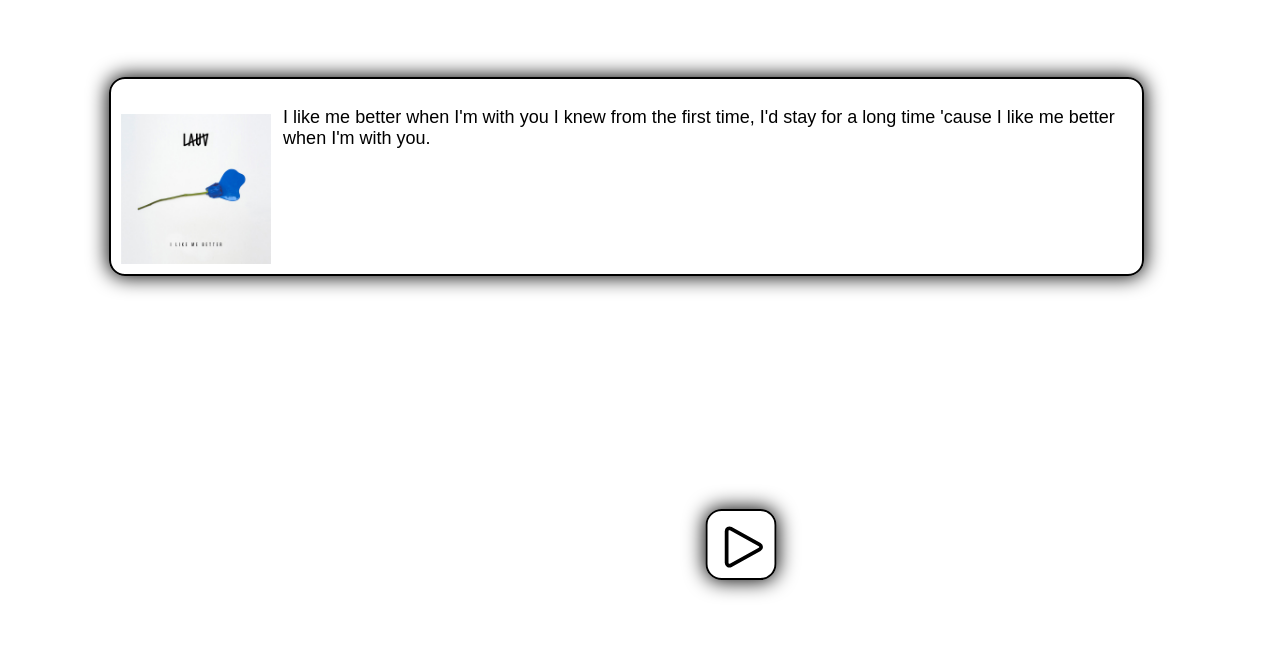
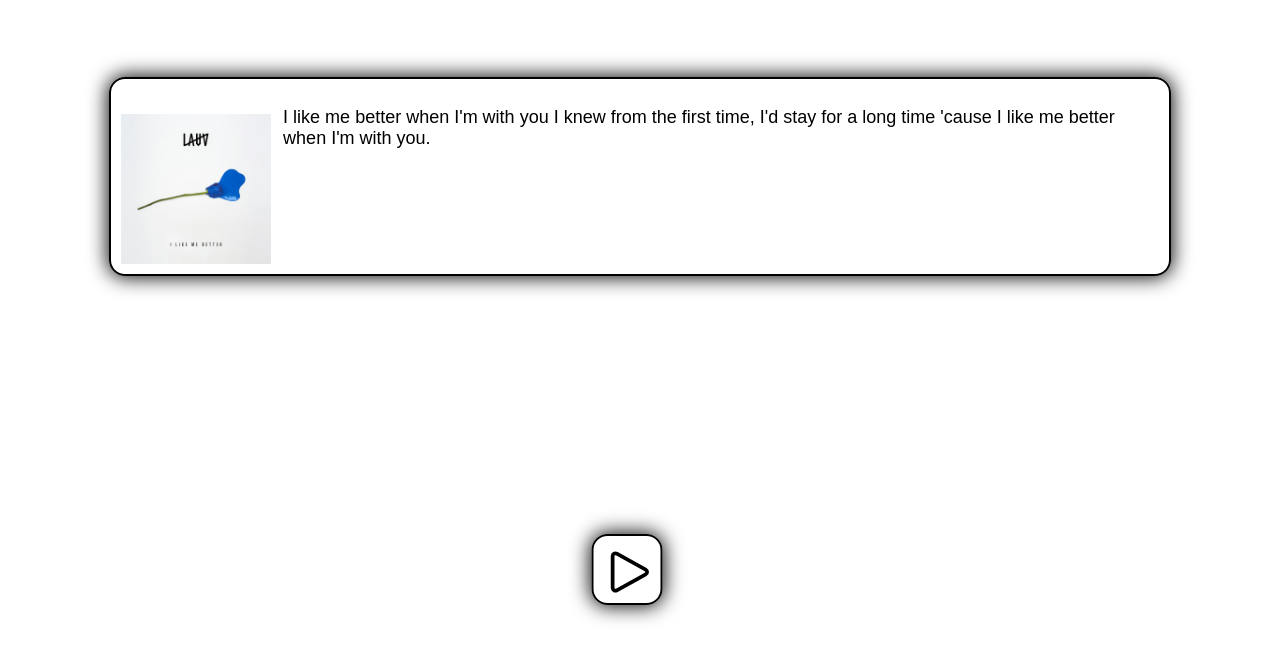
Before and after one commit to JoaoCarvalho01/i-like-me-better, a plain HTML site: page index.html in a window 1280 px wide. Shown: the part 437-1098 px from the top of the page. Drawn offline with Linux system fonts and the light colour scheme; a web font is replaced by a local one.

Commit message:
ultimo commit da vida

```diff
--- a/style.css
+++ b/style.css
@@ -7,12 +7,12 @@ body{
 div{
   border: 2px solid black;
   margin: 40% 8% 1% 8%;
-  width: 80%;
+
   display: inline-flex;
   padding: 10px;
   border-radius: 1em;
   box-shadow:0px 0px 20px 1px black;
-  position: relative;
+
 }
 
 p{
@@ -23,8 +23,9 @@ p{
 #playPause{
   position: absolute;
   top: 70%;
-  left: 50%;
-  margin-top: 10px;
+  left: 41%;
+  margin-top: 35px;
+  margin-left: ;
   width: 55px;
   height: 55px;
   transform: translateX( -50%);
```
